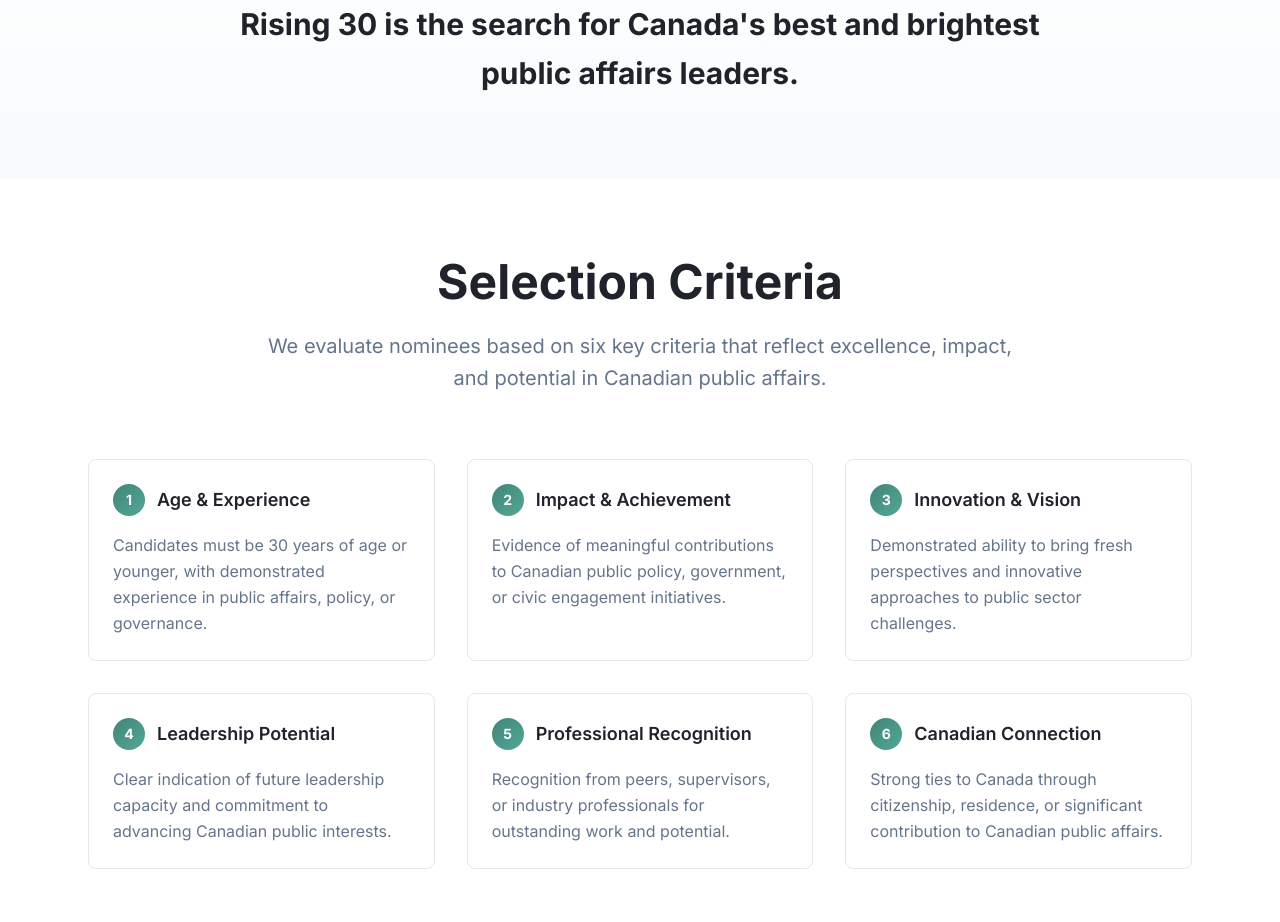
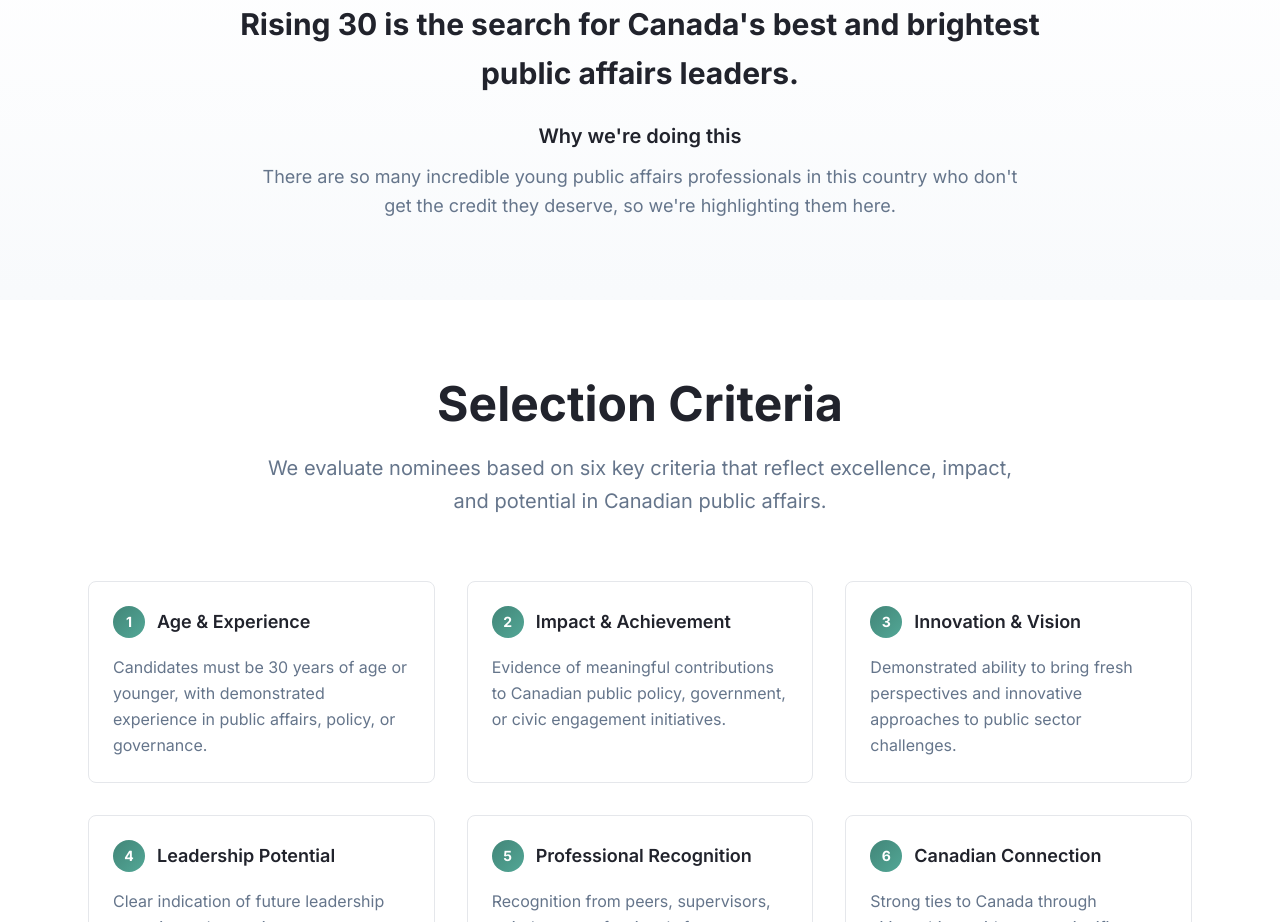
Before and after one commit to brettchang/rising30-leaders-nominate, a React (Vite) app: page / in a window 1280 px wide. Shown: the part 880-1802 px from the top of the page. Built offline with nearby package versions, Linux system fonts and the light colour scheme.

Commit message:
Add section explaining purpose
Added a section below the "Rising 30" description to explain the purpose of the initiative, highlighting the lack of recognition for young public affairs professionals.

```diff
--- a/src/components/About.tsx
+++ b/src/components/About.tsx
@@ -1,4 +1,4 @@
-import { Card, CardContent } from "@/components/ui/card";
+
 
 const About = () => {
   return (
@@ -7,6 +7,12 @@ const About = () => {
         <p className="text-3xl text-foreground leading-relaxed font-bold">
           Rising 30 is the search for Canada's best and brightest public affairs leaders.
         </p>
+        <div className="mt-6 max-w-3xl mx-auto">
+          <h2 className="text-xl font-semibold text-foreground mb-3">Why we're doing this</h2>
+          <p className="text-lg text-muted-foreground leading-relaxed">
+            There are so many incredible young public affairs professionals in this country who don't get the credit they deserve, so we're highlighting them here.
+          </p>
+        </div>
       </div>
     </section>
   );
```
